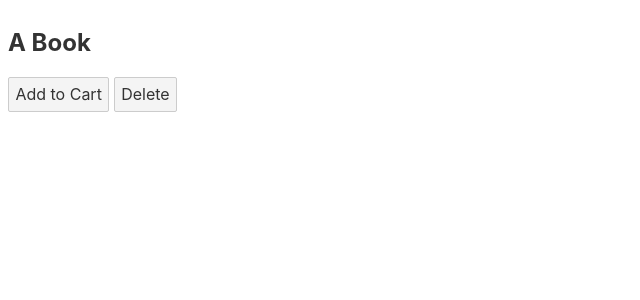
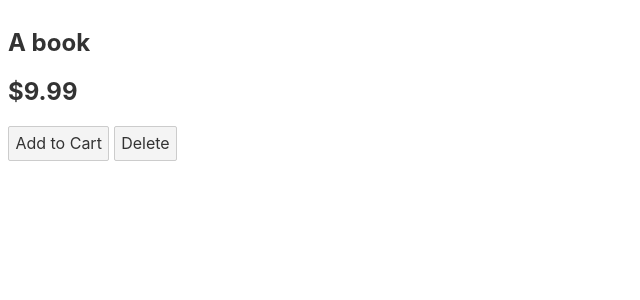
Before and after one commit to acoss22/svelte-events, a Svelte app in the folder svelteevents/: page / in a window 1280 px wide. Shown: the top 300 px of the page, without its empty margins (0-640 px from the left). Built offline with nearby package versions, Linux system fonts and the light colour scheme.

Commit message:
using the spread operator

```diff
--- a/svelteevents/src/App.svelte
+++ b/svelteevents/src/App.svelte
@@ -1,10 +1,27 @@
 <script>
 	import Product from "./Product.svelte";
+
+	let products = [
+		{
+		id: 'p1',
+		title: "A book",
+		price: 9.99
+
+		}
+	];
+
+	function addToCart(event){
+		console.log(event);
+	}
+
+	function deleteProduct(event){
+		console.log(event);
+	}
 </script>
-
-<Product productTitle="A Book"
-	on:add-to-cart={() => alert('Add to cart!')}
-	on:delete={()=>{
-		alert('delete');
-	}}
+{#each products as product}
+<Product
+	{...product}
+	on:add-to-cart={addToCart}
+	on:delete={deleteProduct}
 />
+{/each}
--- a/svelteevents/src/Product.svelte
+++ b/svelteevents/src/Product.svelte
@@ -1,7 +1,8 @@
 <script>
     import { createEventDispatcher } from "svelte";
 
-    export let productTitle;
+    export let title;
+    export let price;
 
     const dispatch = createEventDispatcher();
 
@@ -11,7 +12,8 @@
 </script>
 
 <article on:click={() => console.log('hello')}>
-    <h1>{productTitle}</h1>
+    <h1>{title}</h1>
+    <h2>${price}</h2>
     <button on:click="{addToCart}">Add to Cart</button>
     <button on:click="{()=>{dispatch('delete', 'p1')}}">Delete</button>
 </article>
```
